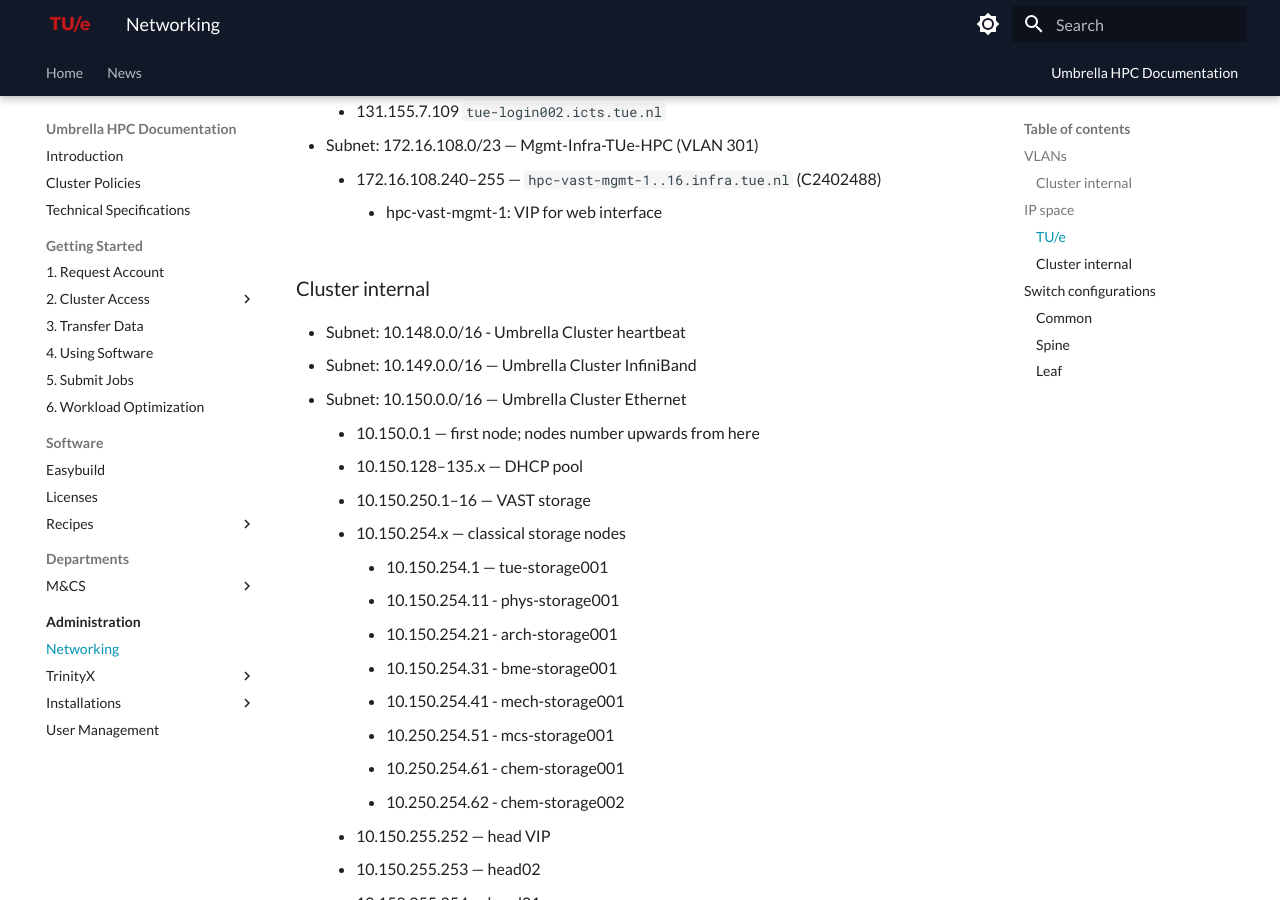
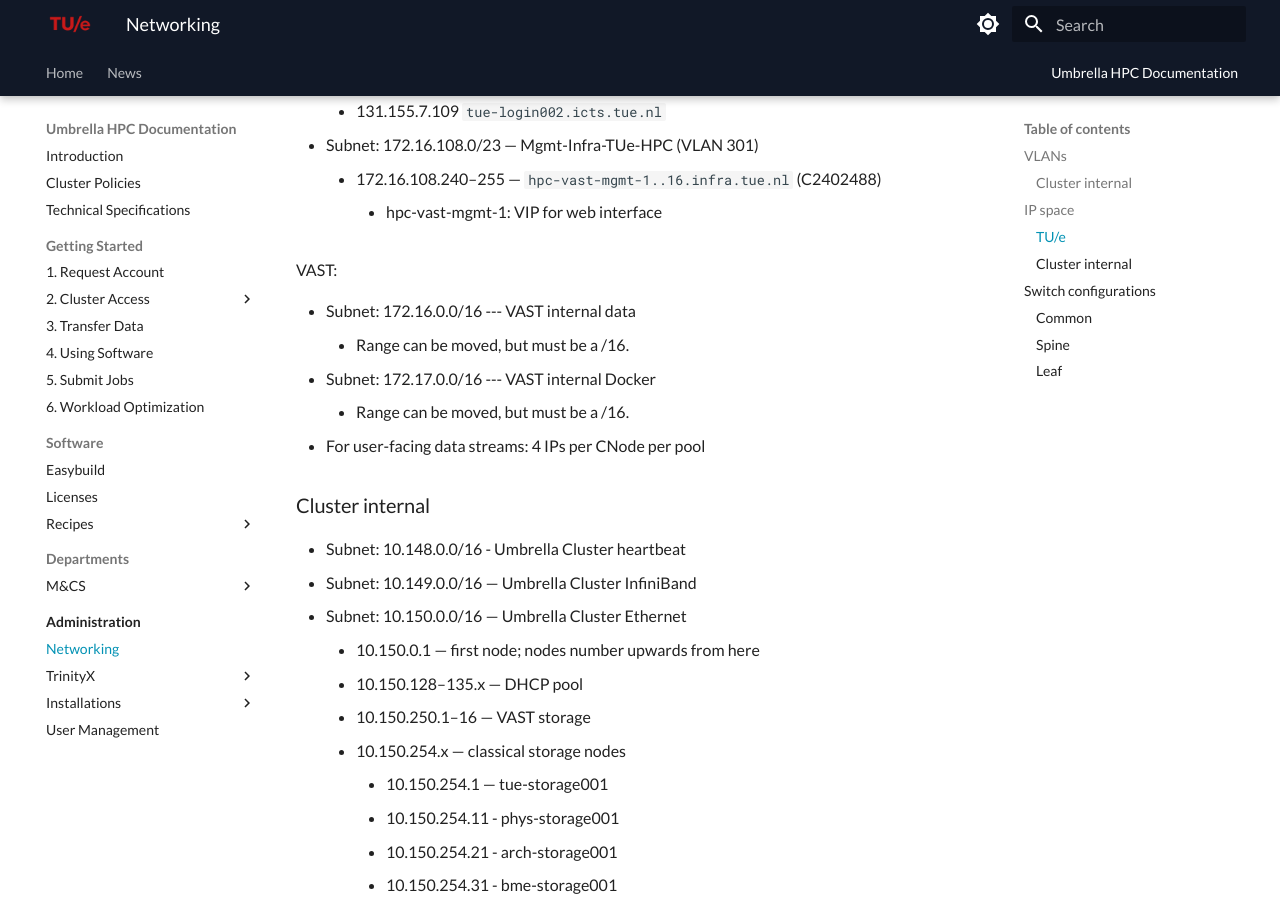
Before and after one commit to gferhpc/supercomputing.tue.nl, an MkDocs documentation site: the page built from pages/documentation/administration/networking.md, in a window 1280 px wide and 900 px high, scrolled down 624 px. Built offline with MkDocs 1.6.1 and Material for MkDocs 9.7.7, drawn with Linux system fonts in a browser that asks for light colours.

Commit message:
admin: networking: added VAST internal requirements

```diff
--- a/pages/documentation/administration/networking.md
+++ b/pages/documentation/administration/networking.md
@@ -21,6 +21,14 @@
 - Subnet: 172.16.108.0/23 — Mgmt-Infra-TUe-HPC (VLAN 301)
     - 172.16.108.240–255 — `hpc-vast-mgmt-1..16.infra.tue.nl` (C2402488)
         - hpc-vast-mgmt-1: VIP for web interface
+
+VAST:
+
+- Subnet: 172.16.0.0/16 --- VAST internal data
+    - Range can be moved, but must be a /16.
+- Subnet: 172.17.0.0/16 --- VAST internal Docker
+    - Range can be moved, but must be a /16.
+- For user-facing data streams: 4 IPs per CNode per pool
 
 ### Cluster internal
 
```
